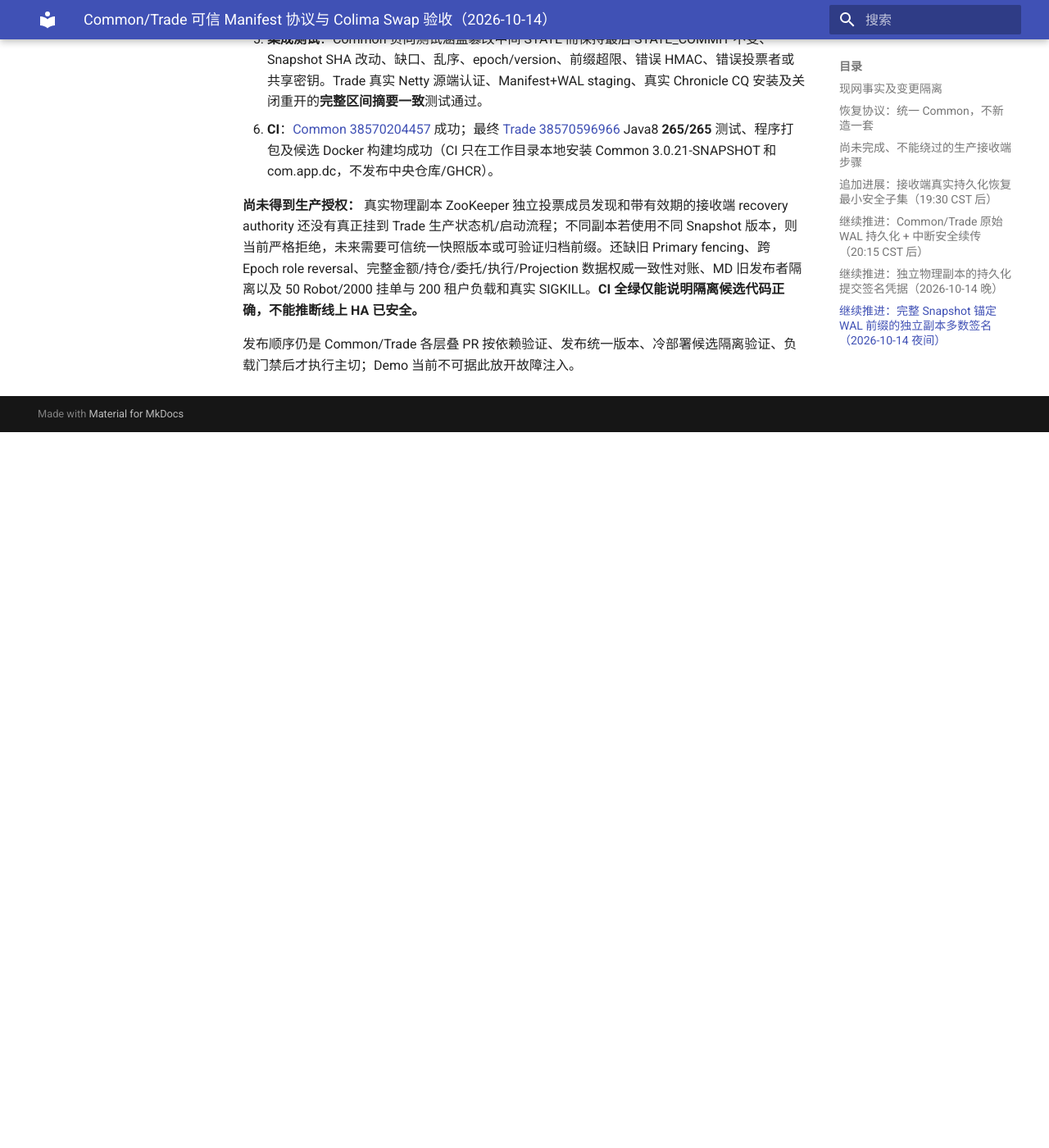
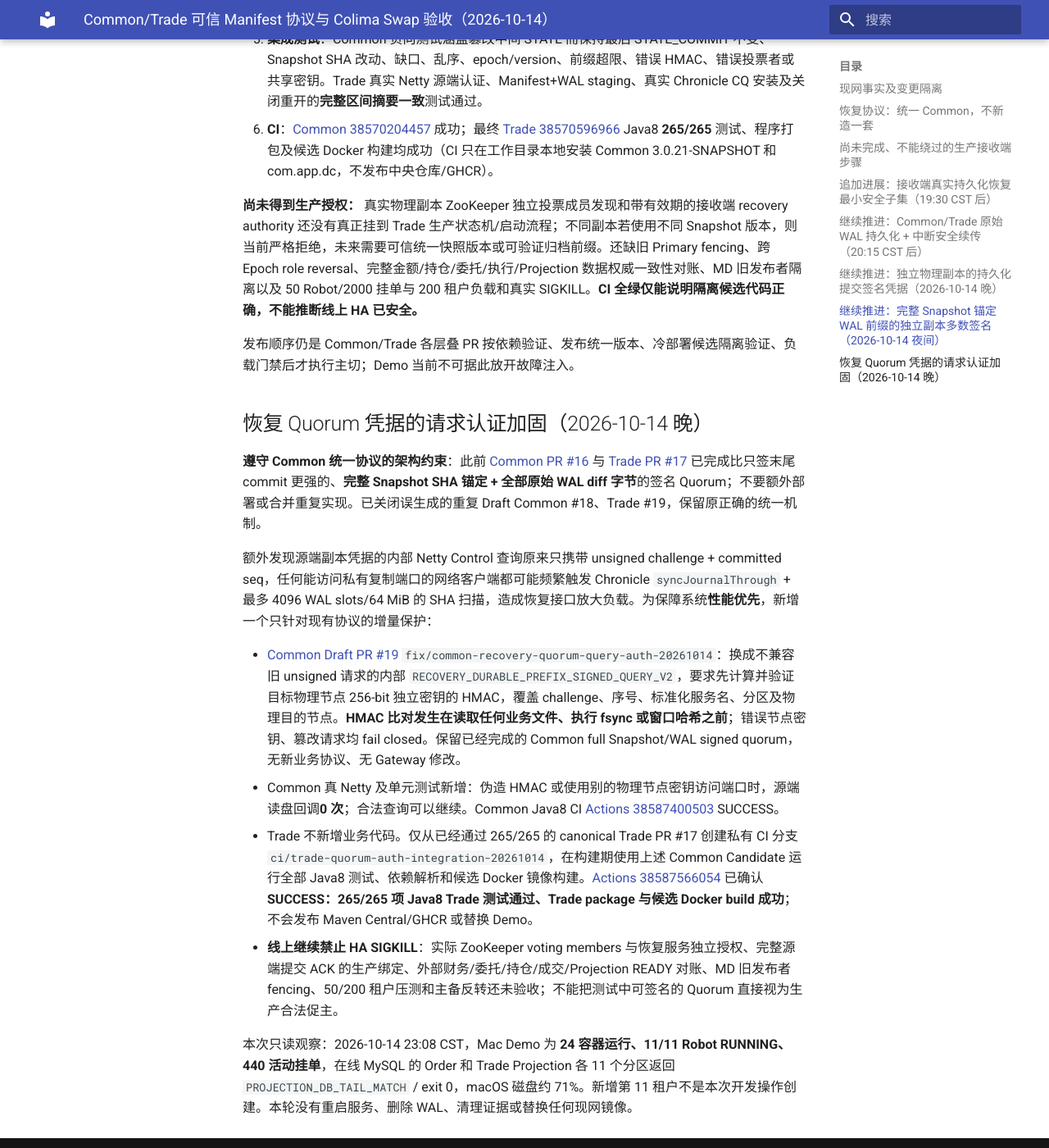
Before and after one commit to bliplink/dc-quant-deploy, an MkDocs documentation site: the page built from docs/TRADE_COMMON_SIGNED_MANIFEST_AND_SWAP_20261014.zh-CN.md, in a window 1280 px wide and 1400 px high, scrolled down 5844 px. Shown: the whole window at 82% size. Built offline with MkDocs 1.6.1 and Material for MkDocs 9.7.7, drawn with Linux system fonts in a browser that asks for light colours; before the commit the page ends 6371 px from its top, so only the background shows below that.

Commit message:
docs(ha): canonical full WAL quorum plus authorized expensive recovery query (#33)
* docs(ha): reuse canonical full WAL quorum and authenticate expensive exact-voter queries before source I/O

* docs(ha): confirm canonical Trade 265/265 tests and Docker image with authenticated Common quorum queries

```diff
--- a/docs/TRADE_COMMON_SIGNED_MANIFEST_AND_SWAP_20261014.zh-CN.md
+++ b/docs/TRADE_COMMON_SIGNED_MANIFEST_AND_SWAP_20261014.zh-CN.md
@@ -83,3 +83,16 @@
 **尚未得到生产授权：** 真实物理副本 ZooKeeper 独立投票成员发现和带有效期的接收端 recovery authority 还没有真正挂到 Trade 生产状态机/启动流程；不同副本若使用不同 Snapshot 版本，则当前严格拒绝，未来需要可信统一快照版本或可验证归档前缀。还缺旧 Primary fencing、跨 Epoch role reversal、完整金额/持仓/委托/执行/Projection 数据权威一致性对账、MD 旧发布者隔离以及 50 Robot/2000 挂单与 200 租户负载和真实 SIGKILL。**CI 全绿仅能说明隔离候选代码正确，不能推断线上 HA 已安全。**
 
 发布顺序仍是 Common/Trade 各层叠 PR 按依赖验证、发布统一版本、冷部署候选隔离验证、负载门禁后才执行主切；Demo 当前不可据此放开故障注入。
+
+## 恢复 Quorum 凭据的请求认证加固（2026-10-14 晚）
+
+**遵守 Common 统一协议的架构约束**：此前 [Common PR #16](https://github.com/bliplink/com.app.common/pull/16) 与 [Trade PR #17](https://github.com/bliplink/com.app.dc.tradesvr/pull/17) 已完成比只签末尾 commit 更强的、**完整 Snapshot SHA 锚定 + 全部原始 WAL diff 字节**的签名 Quorum；不要额外部署或合并重复实现。已关闭误生成的重复 Draft Common #18、Trade #19，保留原正确的统一机制。
+
+额外发现源端副本凭据的内部 Netty Control 查询原来只携带 unsigned challenge + committed seq，任何能访问私有复制端口的网络客户端都可能频繁触发 Chronicle `syncJournalThrough` + 最多 4096 WAL slots/64 MiB 的 SHA 扫描，造成恢复接口放大负载。为保障系统**性能优先**，新增一个只针对现有协议的增量保护：
+
+- [Common Draft PR #19](https://github.com/bliplink/com.app.common/pull/19) `fix/common-recovery-quorum-query-auth-20261014`：换成不兼容旧 unsigned 请求的内部 `RECOVERY_DURABLE_PREFIX_SIGNED_QUERY_V2`，要求先计算并验证目标物理节点 256-bit 独立密钥的 HMAC，覆盖 challenge、序号、标准化服务名、分区及物理目的节点。**HMAC 比对发生在读取任何业务文件、执行 fsync 或窗口哈希之前**；错误节点密钥、篡改请求均 fail closed。保留已经完成的 Common full Snapshot/WAL signed quorum，无新业务协议、无 Gateway 修改。
+- Common 真 Netty 及单元测试新增：伪造 HMAC 或使用别的物理节点密钥访问端口时，源端读盘回调**0 次**；合法查询可以继续。Common Java8 CI [Actions 38587400503](https://github.com/bliplink/com.app.common/actions/runs/38587400503) SUCCESS。
+- Trade 不新增业务代码。仅从已经通过 265/265 的 canonical Trade PR #17 创建私有 CI 分支 `ci/trade-quorum-auth-integration-20261014`，在构建期使用上述 Common Candidate 运行全部 Java8 测试、依赖解析和候选 Docker 镜像构建。[Actions 38587566054](https://github.com/bliplink/com.app.dc.tradesvr/actions/runs/38587566054) 已确认 **SUCCESS：265/265 项 Java8 Trade 测试通过、Trade package 与候选 Docker build 成功**；不会发布 Maven Central/GHCR 或替换 Demo。
+- **线上继续禁止 HA SIGKILL**：实际 ZooKeeper voting members 与恢复服务独立授权、完整源端提交 ACK 的生产绑定、外部财务/委托/持仓/成交/Projection READY 对账、MD 旧发布者 fencing、50/200 租户压测和主备反转还未验收；不能把测试中可签名的 Quorum 直接视为生产合法促主。
+
+本次只读观察：2026-10-14 23:08 CST，Mac Demo 为 **24 容器运行、11/11 Robot RUNNING、440 活动挂单**，在线 MySQL 的 Order 和 Trade Projection 各 11 个分区返回 `PROJECTION_DB_TAIL_MATCH` / exit 0，macOS 磁盘约 71%。新增第 11 租户不是本次开发操作创建。本轮没有重启服务、删除 WAL、清理证据或替换任何现网镜像。
```
